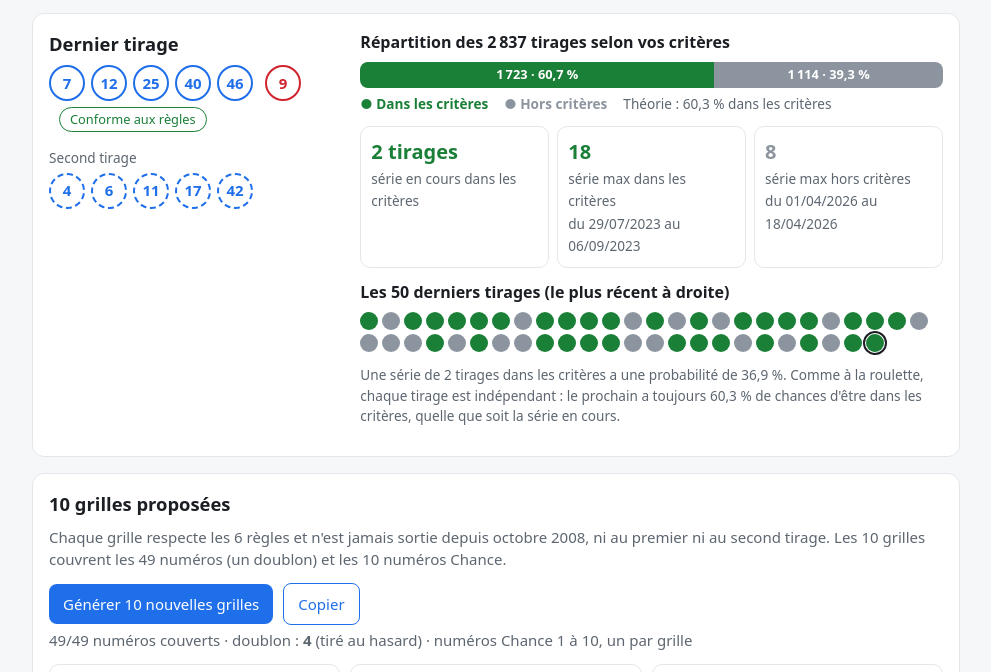
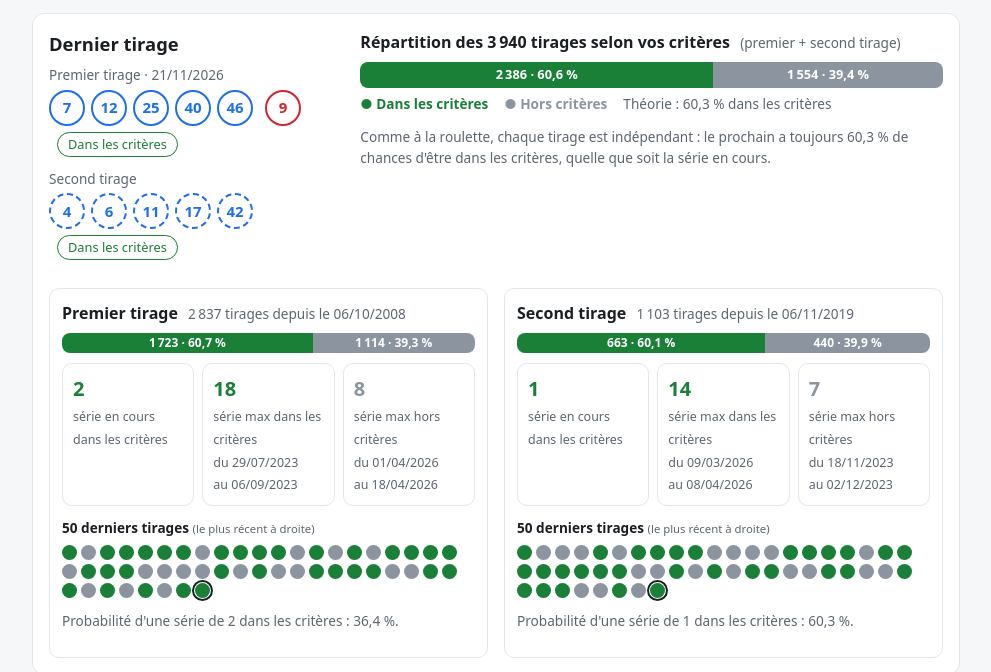
Before and after one commit to Djice21-dev/loto-fdj, a plain HTML site: page docs/index.html in a window 1280 px wide. Shown: the part 118-790 px from the top of the page, without its empty margins (144-1135 px from the left). Drawn offline with Linux system fonts and the light colour scheme.

Commit message:
Dernier tirage : répartition premier + second tirage, séries et pastilles séparées par tirage
Co-Authored-By: Claude Opus 5.5 <noreply@anthropic.com>
Claude-Session: https://claude.ai/code/session_015muT2e2vUwc8Y93ntCtpx8

```diff
--- a/docs/app.js
+++ b/docs/app.js
@@ -62,9 +62,12 @@ function afficherStats() {
   const s = STATS, n = s.nb_tirages;
   const d = s.dernier;
   $('#etat').innerHTML = `${fmtInt(n)} tirages analysés du ${new Date(s.premier).toLocaleDateString('fr-FR')} au ${new Date(d.date).toLocaleDateString('fr-FR')} · mis à jour le ${new Date(s.maj).toLocaleString('fr-FR')}`;
-  $('#dernier').innerHTML = `${d.boules.map(b => boule(b)).join('')}${boule(d.chance, 'chance')}
-    <span class="badge ${s.couverture.dernier_conforme ? 'ok' : 'ko'}">${s.couverture.dernier_conforme ? 'Conforme aux règles' : 'Hors règles'}</span>` +
-    (d.second ? `<div class="second-tirage"><span class="sub">Second tirage</span><div class="boules">${d.second.map(b => boule(b, 'second')).join('')}</div></div>` : '');
+  const ok = c => violations(c, new Set()) === 0;
+  const badge = c => `<span class="badge ${ok(c) ? 'ok' : 'ko'}">${ok(c) ? 'Dans les critères' : 'Hors critères'}</span>`;
+  $('#dernier').innerHTML = `<div class="tirage-ligne"><span class="sub">Premier tirage · ${new Date(d.date).toLocaleDateString('fr-FR')}</span>
+      <div class="boules">${d.boules.map(b => boule(b)).join('')}${boule(d.chance, 'chance')}${badge(d.boules)}</div></div>` +
+    (d.second ? `<div class="tirage-ligne"><span class="sub">Second tirage</span>
+      <div class="boules">${d.second.map(b => boule(b, 'second')).join('')}${badge(d.second)}</div></div>` : '');
 
   const c = s.couverture;
   $('#couverture').innerHTML = `<div class="kpi"><b>${fmtPct(c.attendue)}</b><span>tirages conformes attendus (théorie)</span></div>
@@ -90,46 +93,65 @@ function afficherStats() {
 
 // Séries « dans / hors critères » : comme les couleurs à la roulette.
 // Critères = les 6 règles (sans l'historique, qui exclurait chaque tirage de lui-même).
-function afficherSeries() {
-  if (!DRAWS.length) return;
+const fmtD = s => new Date(s).toLocaleDateString('fr-FR');
+const libC = r => (r ? 'dans les critères' : 'hors critères');
+
+function calculSeries(liste) { // liste : [{date, combo}] dans l'ordre chronologique
   const vide = new Set();
-  const res = DRAWS.map(d => violations(d.boules, vide) === 0);
-  const n = res.length, nIn = res.filter(Boolean).length, nOut = n - nIn;
-  // série en cours
+  const res = liste.map(t => violations(t.combo, vide) === 0);
+  const n = res.length, nIn = res.filter(Boolean).length;
   const cur = res[n - 1];
   let len = 0;
   while (len < n && res[n - 1 - len] === cur) len++;
-  // séries max (avec dates de fin)
   const best = { true: { len: 0, fin: -1 }, false: { len: 0, fin: -1 } };
   let k = 0;
   res.forEach((r, i) => {
     k = i > 0 && res[i - 1] === r ? k + 1 : 1;
     if (k >= best[r].len) best[r] = { len: k, fin: i };
   });
-  const fmtD = i => new Date(DRAWS[i].date).toLocaleDateString('fr-FR');
-  const periode = b => b.len ? `du ${fmtD(b.fin - b.len + 1)} au ${fmtD(b.fin)}` : '';
-  const pIn = nIn / n;
-  const lib = r => (r ? 'dans les critères' : 'hors critères');
-  const derniers = DRAWS.slice(-50).map((d, j, a) => {
-    const r = res[n - a.length + j];
-    return `<span class="pion ${r ? 'in' : 'out'}${j === a.length - 1 ? ' last' : ''}" title="${new Date(d.date).toLocaleDateString('fr-FR')} : ${d.boules.join('-')} (${lib(r)})"></span>`;
+  return { liste, res, n, nIn, cur, len, best };
+}
+
+function barre(nIn, n, petite = false) {
+  const p = nIn / n;
+  return `<div class="repart${petite ? ' petite' : ''}">
+    <div class="in" style="width:${p * 100}%">${fmtInt(nIn)} · ${fmtPct(p)}</div>
+    <div class="out" style="width:${(1 - p) * 100}%">${fmtInt(n - nIn)} · ${fmtPct(1 - p)}</div></div>`;
+}
+
+function carteSeries(titre, depuis, S, pTheo) {
+  const periode = b => b.len ? `du ${fmtD(S.liste[b.fin - b.len + 1].date)}<br>au ${fmtD(S.liste[b.fin].date)}` : '';
+  const derniers = S.liste.slice(-50).map((t, j, a) => {
+    const r = S.res[S.n - a.length + j];
+    return `<span class="pion ${r ? 'in' : 'out'}${j === a.length - 1 ? ' last' : ''}" title="${fmtD(t.date)} : ${t.combo.join('-')} (${libC(r)})"></span>`;
   }).join('');
-  const pSerie = Math.pow(cur ? pIn : 1 - pIn, len);
+  const pSerie = Math.pow(S.cur ? pTheo : 1 - pTheo, S.len);
+  return `<h3>${titre} <small>${fmtInt(S.n)} tirages depuis ${depuis}</small></h3>
+    ${barre(S.nIn, S.n, true)}
+    <div class="serie-kpis">
+      <div class="kpi ${S.cur ? 'in' : 'out'}"><b>${S.len}</b><span>série en cours<br>${libC(S.cur)}</span></div>
+      <div class="kpi in"><b>${S.best.true.len}</b><span>série max dans les critères<br>${periode(S.best.true)}</span></div>
+      <div class="kpi out"><b>${S.best.false.len}</b><span>série max hors critères<br>${periode(S.best.false)}</span></div>
+    </div>
+    <div class="pions-titre">50 derniers tirages <small>(le plus récent à droite)</small></div>
+    <div class="pions">${derniers}</div>
+    <p class="test">Probabilité d'une série de ${S.len} ${libC(S.cur)} : ${fmtPct(pSerie)}.</p>`;
+}
+
+function afficherSeries() {
+  if (!DRAWS.length) return;
+  const P1 = calculSeries(DRAWS.map(d => ({ date: d.date, combo: d.boules })));
+  const sec = DRAWS.filter(d => d.second);
+  const P2 = sec.length ? calculSeries(sec.map(d => ({ date: d.date, combo: d.second }))) : null;
+  const pTheo = STATS ? STATS.couverture.attendue : P1.nIn / P1.n;
+  const nTot = P1.n + (P2 ? P2.n : 0), inTot = P1.nIn + (P2 ? P2.nIn : 0);
   $('#series').innerHTML = `
-    <h3>Répartition des ${fmtInt(n)} tirages selon vos critères</h3>
-    <div class="repart">
-      <div class="in" style="width:${pIn * 100}%">${fmtInt(nIn)} · ${fmtPct(pIn)}</div>
-      <div class="out" style="width:${(1 - pIn) * 100}%">${fmtInt(nOut)} · ${fmtPct(1 - pIn)}</div>
-    </div>
-    <div class="legende"><span><b style="color:var(--ok)">● Dans les critères</b></span><span><b style="color:var(--ko)">● Hors critères</b></span><span>Théorie : ${fmtPct(STATS ? STATS.couverture.attendue : pIn)} dans les critères</span></div>
-    <div class="serie-kpis">
-      <div class="kpi ${cur ? 'in' : 'out'}"><b>${len} tirage${len > 1 ? 's' : ''}</b><span>série en cours ${lib(cur)}</span></div>
-      <div class="kpi in"><b>${best.true.len}</b><span>série max dans les critères<br>${periode(best.true)}</span></div>
-      <div class="kpi out"><b>${best.false.len}</b><span>série max hors critères<br>${periode(best.false)}</span></div>
-    </div>
-    <h3>Les 50 derniers tirages (le plus récent à droite)</h3>
-    <div class="pions">${derniers}</div>
-    <p class="test">Une série de ${len} tirage${len > 1 ? 's' : ''} ${lib(cur)} a une probabilité de ${fmtPct(pSerie)}. Comme à la roulette, chaque tirage est indépendant : le prochain a toujours ${fmtPct(STATS ? STATS.couverture.attendue : pIn)} de chances d'être dans les critères, quelle que soit la série en cours.</p>`;
+    <h3>Répartition des ${fmtInt(nTot)} tirages selon vos critères <small>(premier + second tirage)</small></h3>
+    ${barre(inTot, nTot)}
+    <div class="legende"><span><b style="color:var(--ok)">● Dans les critères</b></span><span><b style="color:var(--ko)">● Hors critères</b></span><span>Théorie : ${fmtPct(pTheo)} dans les critères</span></div>
+    <p class="test">Comme à la roulette, chaque tirage est indépendant : le prochain a toujours ${fmtPct(pTheo)} de chances d'être dans les critères, quelle que soit la série en cours.</p>`;
+  $('#serie-premier').innerHTML = carteSeries('Premier tirage', 'le 06/10/2008', P1, pTheo);
+  $('#serie-second').innerHTML = P2 ? carteSeries('Second tirage', 'le ' + fmtD(sec[0].date), P2, pTheo) : '';
 }
 
 async function init() {
--- a/docs/index.html
+++ b/docs/index.html
@@ -17,9 +17,13 @@
       <div class="dernier-wrap">
         <div>
           <h2>Dernier tirage</h2>
-          <div id="dernier" class="boules"></div>
+          <div id="dernier"></div>
         </div>
         <div id="series" class="series"></div>
+      </div>
+      <div class="series-2col">
+        <div id="serie-premier" class="serie-card"></div>
+        <div id="serie-second" class="serie-card"></div>
       </div>
     </section>
 
--- a/docs/style.css
+++ b/docs/style.css
@@ -78,6 +78,18 @@ td.col-r, th.col-r { text-align: center; }
 .pions { display: flex; flex-wrap: wrap; gap: 4px; }
 .pion { width: 18px; height: 18px; border-radius: 50%; }
 .pion.last { outline: 2px solid var(--txt); outline-offset: 1px; }
-.second-tirage { width: 100%; margin-top: 10px; }
-.second-tirage .sub { display: block; margin: 0 0 4px; font-size: .85rem; }
 .boule.second { border-style: dashed; }
+.tirage-ligne { margin-bottom: 12px; }
+.tirage-ligne .sub { display: block; margin: 0 0 4px; font-size: .85rem; }
+.tirage-ligne .badge { margin-left: 8px; }
+.series h3 small, .serie-card h3 small { font-weight: 400; color: var(--sub); font-size: .85rem; margin-left: 6px; }
+.series-2col { display: grid; grid-template-columns: 1fr 1fr; gap: 16px; margin-top: 16px; }
+@media (max-width: 760px) { .series-2col { grid-template-columns: 1fr; } }
+.serie-card { border: 1px solid var(--line); border-radius: 10px; padding: 12px; }
+.serie-card h3 { margin: 0 0 8px; font-size: 1rem; }
+.repart.petite { height: 20px; font-size: .75rem; margin-bottom: 10px; }
+.serie-card .serie-kpis { grid-template-columns: repeat(3, 1fr); }
+.serie-card .kpi span { font-size: .78rem; }
+.pions-titre { font-size: .85rem; font-weight: 600; margin-bottom: 6px; }
+.pions-titre small { font-weight: 400; color: var(--sub); }
+.serie-card .pion { width: 15px; height: 15px; }
```
